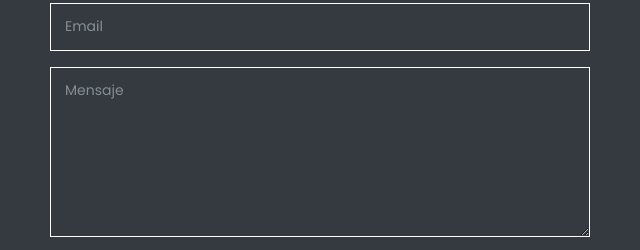
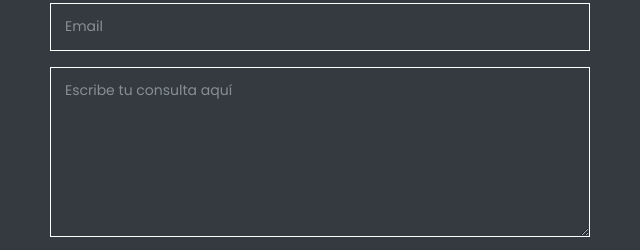
Before and after one commit to tamaracontreras/DesarrolloWebProfesional, a plain HTML site: page index.html in a window 1280 px wide. Shown: the part 5411-5661 px from the top of the page, 605-1245 px from the left. Drawn offline with Linux system fonts and the light colour scheme.

Commit message:
modificación formulario email.js

```diff
--- a/index.html
+++ b/index.html
@@ -708,7 +708,7 @@
                     </div>
                     <div class="col-md-12">
                       <div class="form-group">
-                        <textarea class="form-control"  name="message" id="message" placeholder="Mensaje" rows="8" data-error="Write your message" required></textarea>
+                        <textarea class="form-control"  name="message" id="message" placeholder="Escribe tu consulta aquí" rows="8" data-error="Write your message" required></textarea>
                         <div class="help-block with-errors"></div>
                       </div>
                       <div class="submit-button text-center">
```
Also changed, not shown: 1 other file.
